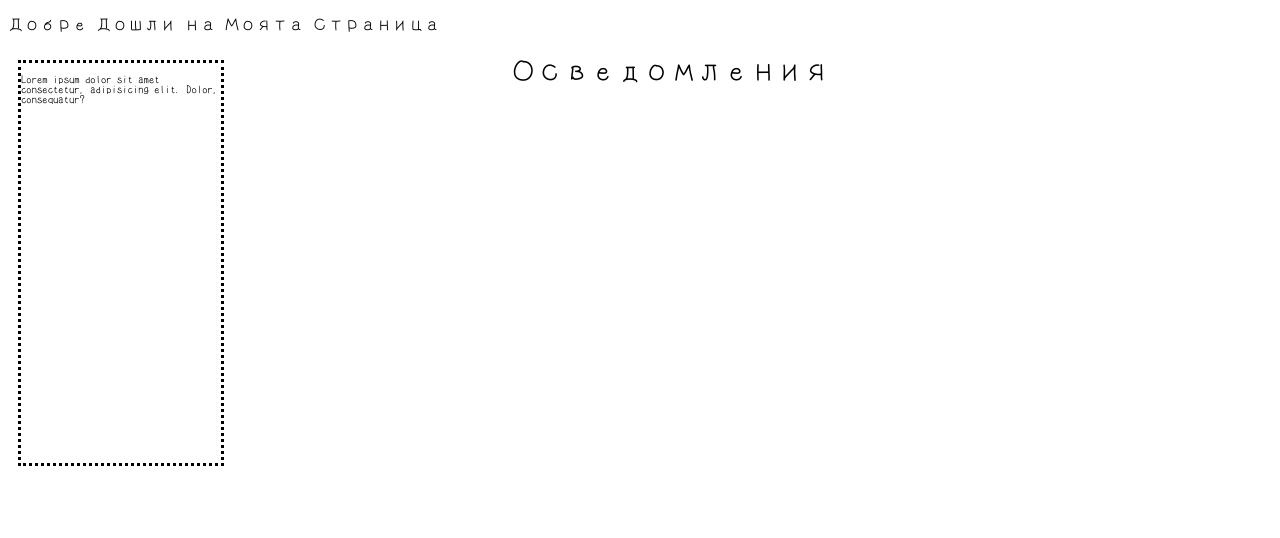
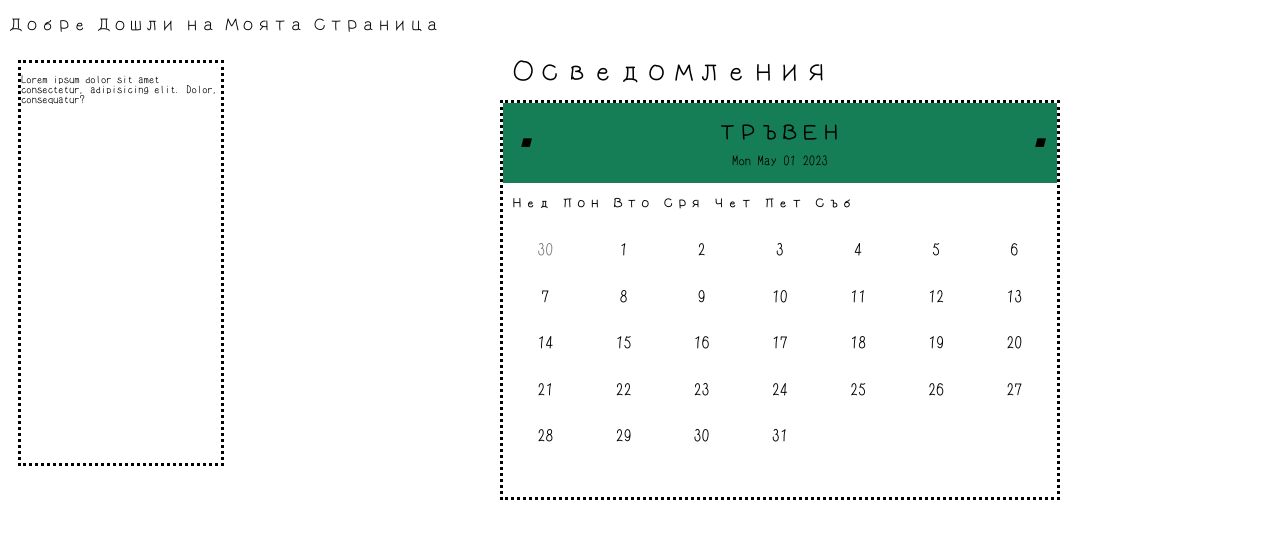
Before and after one commit to vz227/WIP, a plain HTML site: page index.html in a window 1280 px wide. Drawn offline with Linux system fonts and the light colour scheme; files whose address does not match are found by name.

Commit message:
Initial Commit

```diff
--- /dev/null
+++ b/css/calendar.css
@@ -0,0 +1,96 @@
+.calendar {
+    width: 35rem;
+    height: 25rem;
+    border: dotted;
+    margin: 0;
+    padding: 0;
+    box-sizing: border-box;
+    font-size: 62.5%;
+    position: absolute; left: 500px; top: 100px;
+}
+
+.cal_container {
+    width: 100%;
+    height: 100vh;
+    display: flex;
+    justify-content: center;
+    align-items: center;
+}
+
+.month {
+    width: 100%;
+    height: 5rem;
+    background-color: #167e56;
+    display: flex;
+    justify-content: space-between;
+    align-items: center;
+    padding: 0 0;
+    text-align: center;
+}
+
+.month i {
+    font-size: 2.5rem;
+    cursor: pointer;
+}
+
+.month h2 {
+    font-size: 1.2rem;
+    font-weight: 800;
+    text-transform: uppercase;
+    letter-spacing: 0.1rem;
+    margin-bottom: 0.5rem;
+}
+
+.month p {
+    font-size: 0.8rem;
+}
+
+.weekdays {
+    width: 100%;
+    height: 2.5rem;
+    padding: 0 0.2rem;
+    display: flex;
+    align-items: center;
+}
+
+.weekdays div {
+    font-size: 0.75rem;
+    font-weight: 800;
+    letter-spacing: 0.1rem;
+    width: calc(22.1rem/7);
+    display: flex;
+    justify-content: center;
+    align-items: center;
+}
+
+.days {
+    width: 100%;
+    display: flex;
+    flex-wrap: wrap;
+    padding: 0.2rem;
+}
+
+.days div {
+    font-size: 1.0rem;
+    margin: 0.3rem;
+    width: calc(30rem/7);
+    height: 2.3rem;
+    display: flex;
+    justify-content: center;
+    align-items: center;
+    transition: background-color 0.2s;
+}
+
+.days div:hover:not(.today) {
+    background-color: #262626;
+    cursor: pointer;
+}
+
+.prev-date,
+.next-date {
+    opacity: 0.5;
+}
+
+.today {
+    background-color: #167e56;
+}
--- a/index.html
+++ b/index.html
@@ -5,6 +5,8 @@
     <meta http-equiv="X-UA-Compatible" content="IE=edge">
     <meta name="viewport" content="width=device-width, initial-scale=1.0">
     <link rel="stylesheet" href="css/stylesheet.css">
+    <link rel="stylesheet" href="css/calendar.css">
+    <link rel="stylesheet" href="https://cdnjs.cloudflare.com/ajax/libs/font-awesome/4.7.0/css/font-awesome.min.css">
     <title>╭( ･ㅂ･)و</title>
 </head>
 <body>
@@ -16,9 +18,34 @@
     </div>
 
     <div class="heading">
-
         <p> Осведомления </p>
-
     </div>
 
+    <div class="cal_container">
+        <div class="calendar">
+            <div class="month">
+                <i class="fas fa-angle-left prev"></i>
+                <div class="date">
+                    <h2></h2>
+                    <p></p>
+                </div>
+                <i class="fas fa-angle-right next"></i>
+            </div>
+            <div class="weekdays">
+                <div> Нед </div>
+                <div> Пон </div>
+                <div> Вто </div>
+                <div> Сря </div>
+                <div> Чет </div>
+                <div> Пет </div>
+                <div> Съб </div>
+            </div>
+            <div class="days">
+            </div>
+        </div>
+    </div>
+
+
+    <script src="js/calendar.js"></script>
+
 </body>
--- /dev/null
+++ b/js/calendar.js
@@ -0,0 +1,43 @@
+const date = new Date();
+
+date.setDate(1);
+
+const monthDays = document.querySelector('.days');
+
+const lastDay = new Date(date.getFullYear(),date.getMonth() + 1,0).getDate();
+
+console.log(date.getDay());
+
+const prevLastDay = new Date(date.getFullYear(),date.getMonth(),0).getDate();
+
+const firstDayIndex = date.getDay();
+
+const months = [
+    "Просинец",
+    "Съчен",
+    "Сух",
+    "Брязок",
+    "Тръвен",
+    "Изок",
+    "Чръвен",
+    "Орач",
+    "Руен",
+    "Листопад",
+    "Груден",
+    "Студен",
+];
+
+document.querySelector('.date h2').innerHTML = months[date.getMonth()];
+
+document.querySelector('.date p').innerHTML = date.toDateString();
+
+let days = "";
+
+for(let x = firstDayIndex; x > 0; x--) {
+    days += `<div class="prev-date">${prevLastDay - x + 1}</div>`
+}
+
+for(let i = 1; i <= lastDay; i++) {
+    days += `<div>${i}</div>`;
+    monthDays.innerHTML = days;
+}
```
